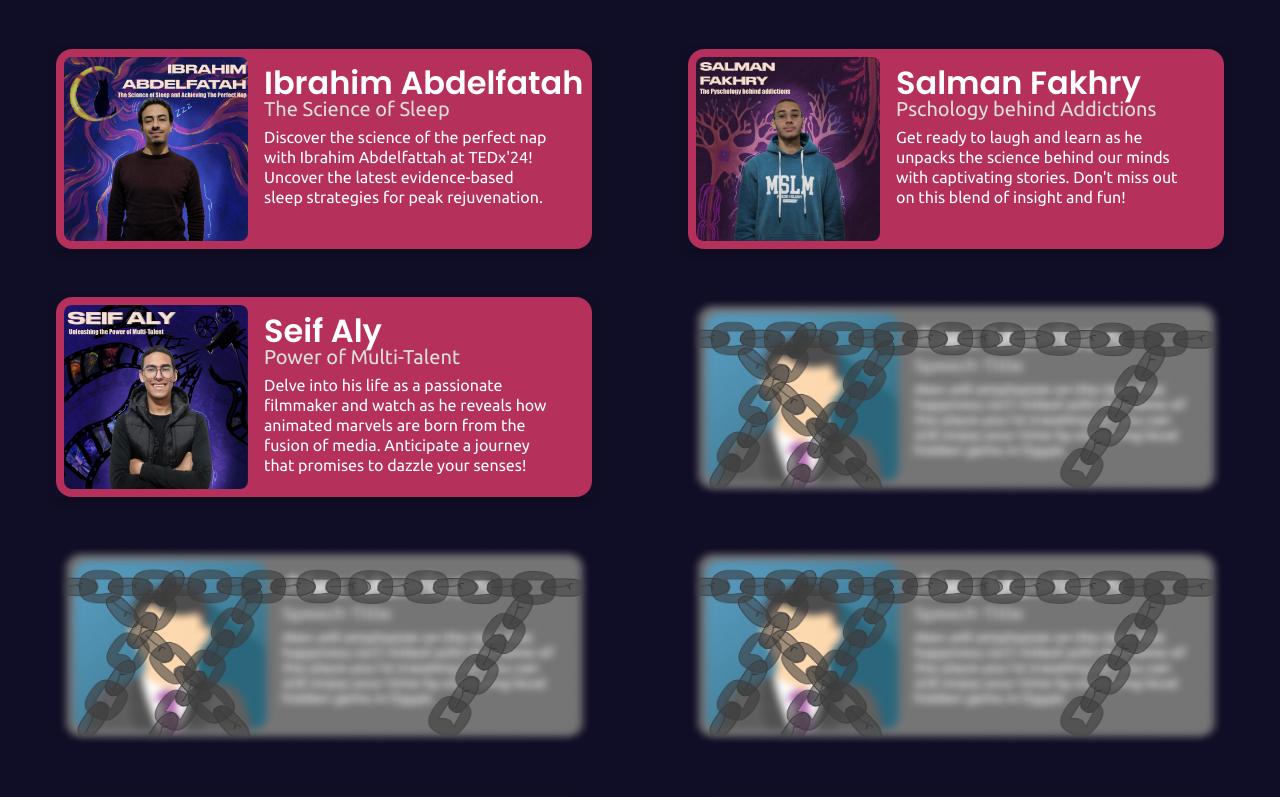
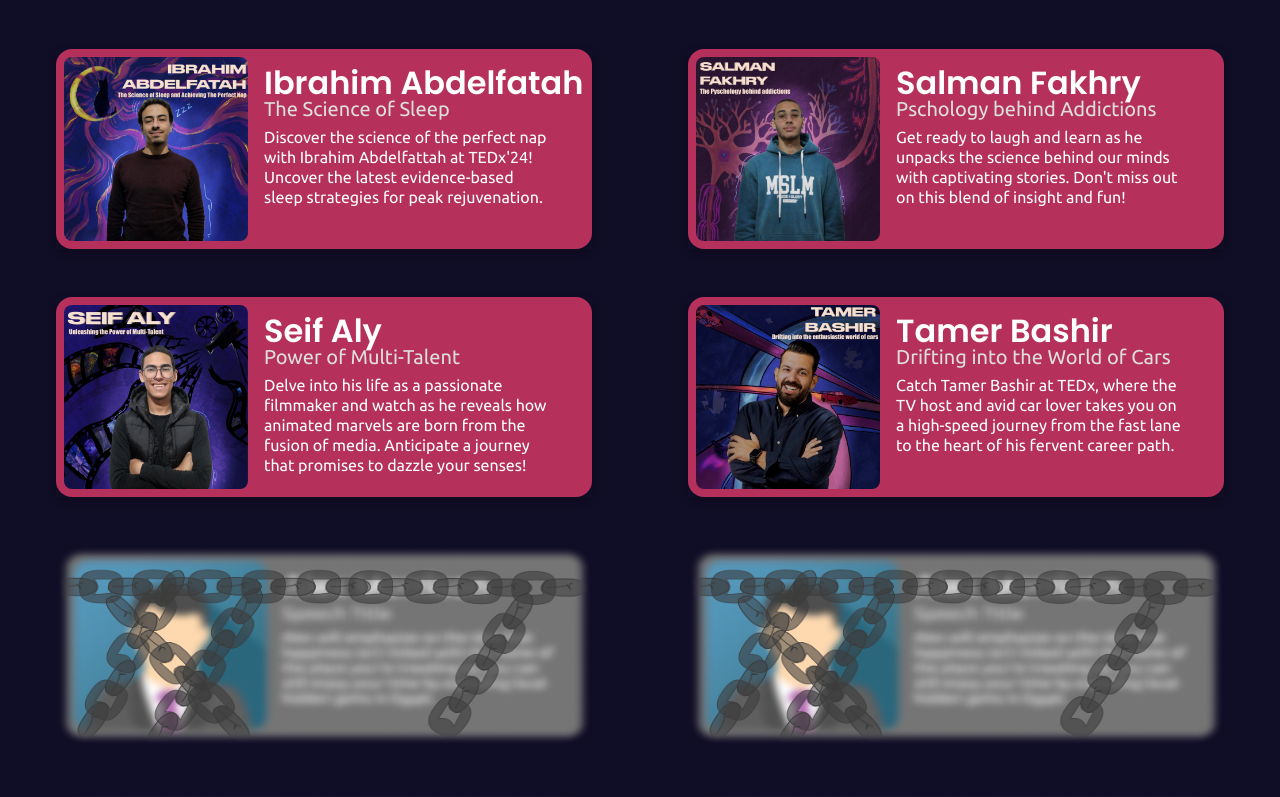
Before and after one commit to AlyMobarak/TEDxBedayia-24, a Next.js app: page / in a window 1280 px wide. Shown: the part 1334-2131 px from the top of the page. Built offline with nearby package versions, Linux system fonts and the light colour scheme.

Commit message:
Tamer Bashir Addition (w/photo)

```diff
--- a/views/Home/Speakers/speakers.tsx
+++ b/views/Home/Speakers/speakers.tsx
@@ -63,7 +63,7 @@ export default function Speakers() {
             </div>
             <div id="speakers-container2" className='max-phone:p-0 max-phone:flex-col'>
                 { speakerCard("Salman Fakhry", "Pschology behind Addictions", "Get ready to laugh and learn as he unpacks the science behind our minds with captivating stories. Don't miss out on this blend of insight and fun!", "Prepare to deeply delve into human psychology with Salman Fakhry, a tenth grader whose wit is as sharp as his cognizance. In a speech that plights to both stimulate your intellect & make you laugh, Salman will digest the fascinating science of psychology, one hilarious anecdote at a time. Don't miss his speech at TEDx'24!", "/speakers/salman-fakhry.png", "N/A") }
-                { chainedCard() }
+                { speakerCard("Tamer Bashir", "Drifting into the World of Cars", "Catch Tamer Bashir at TEDx, where the TV host and avid car lover takes you on a high-speed journey from the fast lane to the heart of his fervent career path.", "Ever dreamed of living life in the fast lane? Join TV presenter & car enthusiast Tamer Bashir as he accelerates for a riveting TEDx talk. Tamer's speech will delve swerving off the road & discovering a passionate career detour! Buckle up for an exhilarating TEDx talk that's sure to fuel your drive!", "/speakers/tamer-bashir.png", "tamerbashir") }
                 { chainedCard() }
                 { chainedCard() }
                 { chainedCard() }
```
Also changed, not shown: public/speakers/tamer-bashir.png (added).
